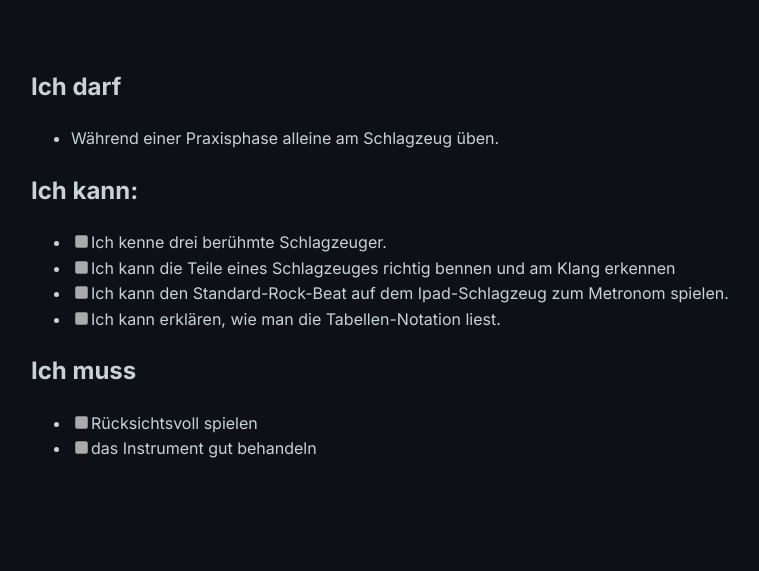
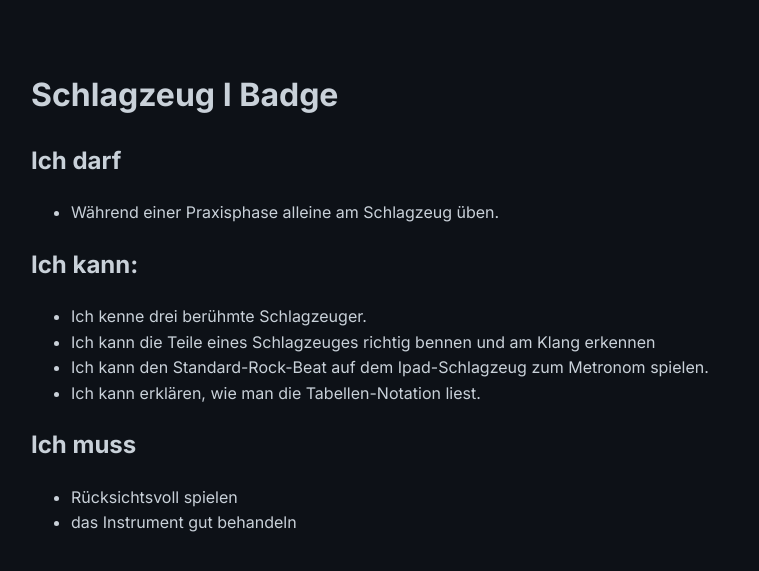
Before and after one commit to fpiesik/gitschool, a Jekyll site: the page built from badges/Schlagzeug_I.md, in a window 1280 px wide. Shown: the top 571 px of the page, without its empty margins (109-868 px from the left). Built offline with Jekyll 4.4.1, drawn with Linux system fonts in a browser that asks for light colours; our own code applies the rules of GitHub Pages for plain Markdown files.

Commit message:
Update Schlagzeug_I.md

```diff
--- a/badges/Schlagzeug_I.md
+++ b/badges/Schlagzeug_I.md
@@ -1,18 +1,20 @@
+# Schlagzeug I Badge
+
 ## Ich darf
 
 - Während einer Praxisphase alleine am Schlagzeug üben.
 
 ## Ich kann:
 
-- [ ] Ich kenne drei berühmte Schlagzeuger.
-- [ ] Ich kann die Teile eines Schlagzeuges richtig bennen und am Klang erkennen
-- [ ] Ich kann den Standard-Rock-Beat auf dem Ipad-Schlagzeug zum Metronom spielen.
-- [ ] Ich kann erklären, wie man die Tabellen-Notation liest.
+- Ich kenne drei berühmte Schlagzeuger.
+- Ich kann die Teile eines Schlagzeuges richtig bennen und am Klang erkennen
+- Ich kann den Standard-Rock-Beat auf dem Ipad-Schlagzeug zum Metronom spielen.
+- Ich kann erklären, wie man die Tabellen-Notation liest.
 
 ## Ich muss
 
-- [ ] Rücksichtsvoll spielen
-- [ ] das Instrument gut behandeln
+- Rücksichtsvoll spielen
+- das Instrument gut behandeln
 
 &nbsp;
 
```
